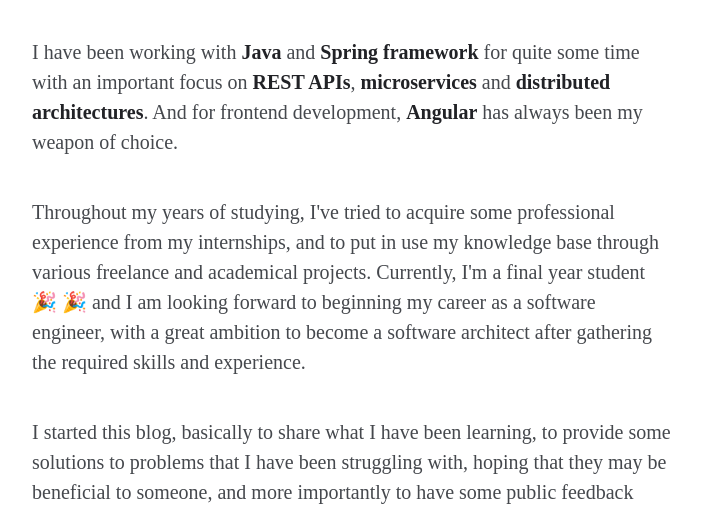
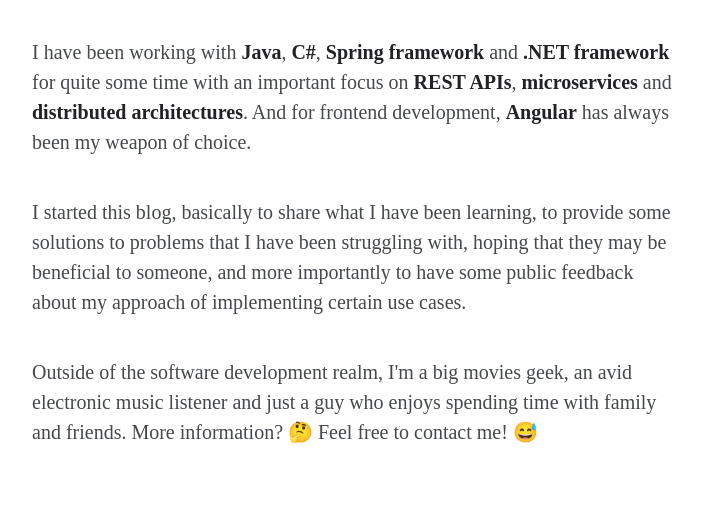
Before and after one commit to debbabi-nader/debbabi-nader.github.io, a plain HTML site: page author/nader/index.html in a window 1280 px wide. Shown: the part 943-1456 px from the top of the page, without its empty margins (288-991 px from the left). Drawn offline with Linux system fonts and the light colour scheme; a script that the page names is missing; files whose address does not match are found by name; a web font is replaced by a local one.

Commit message:
Update index.html

```diff
--- a/author/nader/index.html
+++ b/author/nader/index.html
@@ -119,15 +119,9 @@
 						a <strong>full stack web developer</strong> and a <strong>freelancer</strong>.
 					</p>
 					<p>
-						I have been working with <strong>Java</strong> and <strong>Spring framework</strong> for quite some time with an important focus on
+						I have been working with <strong>Java</strong>, <strong>C#</strong>, <strong>Spring framework</strong> and <strong>.NET framework</strong> for quite some time with an important focus on
 						<strong>REST APIs</strong>, <strong>microservices</strong> and <strong>distributed architectures</strong>. And for frontend development,
 						<strong>Angular</strong> has always been my weapon of choice.
-					</p>
-					<p>
-						Throughout my years of studying, I've tried to acquire some professional experience from my internships,
-						and to put in use my knowledge base through various freelance and academical projects.
-						Currently, I'm a final year student &#127881; &#127881; and I am looking forward to beginning my career as a software engineer,
-						with a great ambition to become a software architect after gathering the required skills and experience.
 					</p>
 					<p>
 						I started this blog, basically to share what I have been learning, to provide some solutions to problems that I have been struggling with, hoping
```
